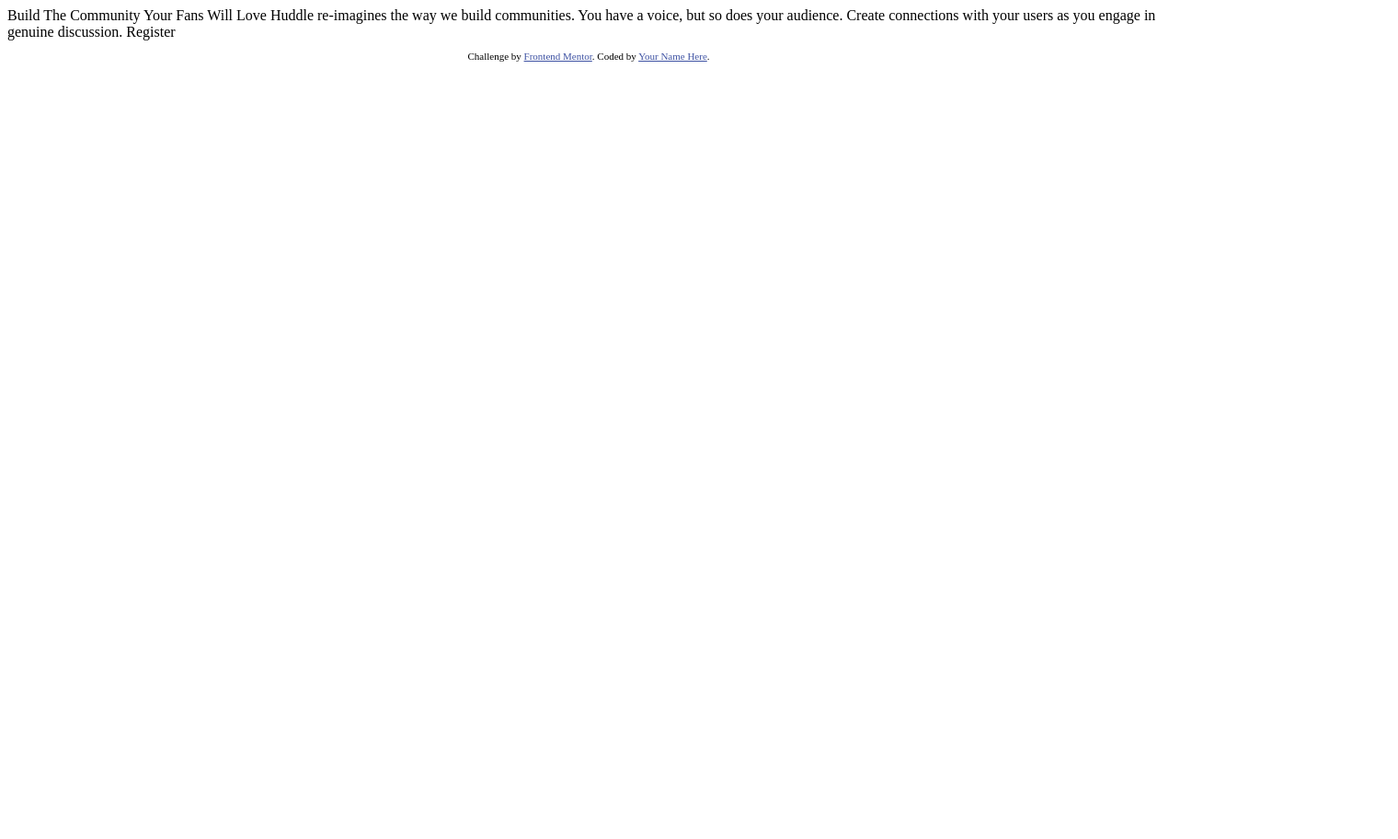
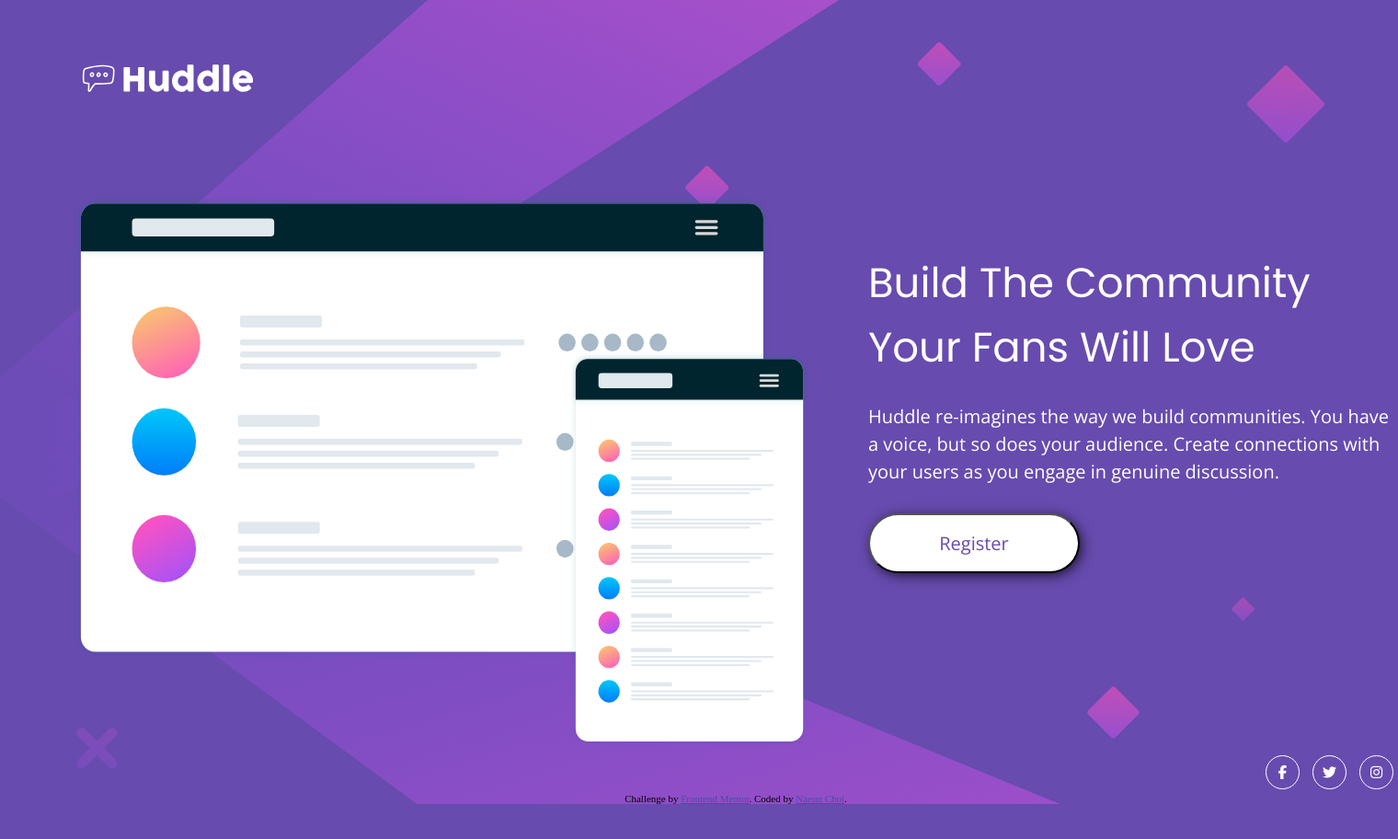
Before and after one commit to naeun0875/frontendmentor, a plain HTML site: page huddle-landing-page-with-single-introductory-section-master/index.html in a window 1280 px wide. Shown: the whole page at 92% size, 1520 px wide, since content can reach past the window. Before the commit the page ends 800 px from the top, so only its background shows below. Drawn offline with nearby package versions, Linux system fonts and the light colour scheme.

Commit message:
Solution1

```diff
--- a/huddle-landing-page-with-single-introductory-section-master/index.html
+++ b/huddle-landing-page-with-single-introductory-section-master/index.html
@@ -1,32 +1,56 @@
 <!DOCTYPE html>
 <html lang="en">
   <head>
-  <meta charset="UTF-8">
-  <meta name="viewport" content="width=device-width, initial-scale=1.0"> <!-- displays site properly based on user's device -->
+    <meta charset="UTF-8" />
+    <meta name="viewport" content="width=device-width, initial-scale=1.0" />
+    <!-- displays site properly based on user's device -->
 
-  <link rel="icon" type="image/png" sizes="32x32" href="./images/favicon-32x32.png">
+    <link rel="icon" type="image/png" sizes="32x32" href="./images/favicon-32x32.png" />
 
     <title>Frontend Mentor | Huddle landing page with single introductory section</title>
-
-  <!-- Feel free to remove these styles or customise in your own stylesheet 👍 -->
-  <style>
-    .attribution { font-size: 11px; text-align: center; }
-    .attribution a { color: hsl(228, 45%, 44%); }
-  </style>
+    <meta name="author" content="Naeun Choi" />
+    <!-- Reset css -->
+    <link rel="stylesheet" href="reset-css.css" />
+    <!-- Font awesome -->
+    <script src="https://kit.fontawesome.com/84f4936758.js" crossorigin="anonymous"></script>
+    <!-- Google fonts -->
+    <link rel="preconnect" href="https://fonts.googleapis.com" />
+    <link rel="preconnect" href="https://fonts.gstatic.com" crossorigin />
+    <link
+      href="https://fonts.googleapis.com/css2?family=Open+Sans&family=Poppins:wght@400;600&display=swap"
+      rel="stylesheet"
+    />
+    <!-- Css -->
+    <link rel="stylesheet" href="style.css" />
   </head>
   <body>
-
-  Build The Community Your Fans Will Love
-
-  Huddle re-imagines the way we build communities. You have a voice, but so does your audience.
-  Create connections with your users as you engage in genuine discussion.
-
-  Register
-
-  <footer>
-    <p class="attribution">
-      Challenge by <a href="https://www.frontendmentor.io?ref=challenge" target="_blank">Frontend Mentor</a>.
-      Coded by <a href="#">Your Name Here</a>.
+    <header id="header">
+      <img class="header__logo" src="images/logo.svg" alt="Huddle" />
+    </header>
+    <main id="main">
+      <div class="main__left">
+        <img class="main__img" src="images/illustration-mockups.svg" alt="illustration-mockups" />
+      </div>
+      <div class="main__right">
+        <h1 class="main__title">Build The Community Your Fans Will Love</h1>
+        <h2 class="main__content">
+          Huddle re-imagines the way we build communities. You have a voice, but so does your audience. Create
+          connections with your users as you engage in genuine discussion.
+        </h2>
+        <button class="main__register-btn">Register</button>
+      </div>
+    </main>
+    <footer id="footer">
+      <p class="footer__sns">
+        <i class="fa-brands fa-facebook-f"></i>
+        <i class="fa-brands fa-twitter"></i>
+        <i class="fa-brands fa-instagram"></i>
+      </p>
+      <p class="footer__attribution">
+        <span>Challenge by</span>
+        <a href="https://www.frontendmentor.io?ref=challenge" target="_blank">Frontend Mentor</a>.
+        <span>Coded by</span>
+        <a href="#">Naeun Choi</a>.
       </p>
     </footer>
   </body>
--- /dev/null
+++ b/huddle-landing-page-with-single-introductory-section-master/reset-css.css
@@ -0,0 +1,125 @@
+/* Reset css */
+html,
+body,
+div,
+span,
+applet,
+object,
+iframe,
+h1,
+h2,
+h3,
+h4,
+h5,
+h6,
+p,
+blockquote,
+pre,
+a,
+abbr,
+acronym,
+address,
+big,
+cite,
+code,
+del,
+dfn,
+em,
+img,
+ins,
+kbd,
+q,
+s,
+samp,
+small,
+strike,
+strong,
+sub,
+sup,
+tt,
+var,
+b,
+u,
+i,
+center,
+dl,
+dt,
+dd,
+ol,
+ul,
+li,
+fieldset,
+form,
+label,
+legend,
+table,
+caption,
+tbody,
+tfoot,
+thead,
+tr,
+th,
+td,
+article,
+aside,
+canvas,
+details,
+embed,
+figure,
+figcaption,
+footer,
+header,
+hgroup,
+menu,
+nav,
+output,
+ruby,
+section,
+summary,
+time,
+mark,
+audio,
+video {
+  margin: 0;
+  padding: 0;
+  border: 0;
+  font-size: 100%;
+  font: inherit;
+  vertical-align: baseline;
+}
+/* HTML5 display-role reset for older browsers */
+article,
+aside,
+details,
+figcaption,
+figure,
+footer,
+header,
+hgroup,
+menu,
+nav,
+section {
+  display: block;
+}
+body {
+  line-height: 1;
+}
+ol,
+ul {
+  list-style: none;
+}
+blockquote,
+q {
+  quotes: none;
+}
+blockquote:before,
+blockquote:after,
+q:before,
+q:after {
+  content: '';
+  content: none;
+}
+table {
+  border-collapse: collapse;
+  border-spacing: 0;
+}
--- /dev/null
+++ b/huddle-landing-page-with-single-introductory-section-master/style.css
@@ -0,0 +1,198 @@
+:root {
+  /* Color */
+  --color-white: #fff;
+  --color-violet: hsl(257, 40%, 49%);
+  --color-magenta: hsl(300, 69%, 71%);
+
+  /* Font family*/
+  --font-headings: 'Poppins', sans-serif;
+  --font-body: 'Open Sans', sans-serif;
+
+  /* Font weight */
+  --weight-regular: 400;
+  --weight-semi-bold: 600;
+}
+
+body {
+  width: 1440px;
+  background-image: url('images/bg-desktop.svg');
+  background-attachment: fixed;
+  background-size: 1440px;
+  background-repeat: no-repeat;
+  background-color: var(--color-violet);
+  margin: 60px 80px;
+}
+
+#header {
+  margin-bottom: 100px;
+}
+
+.header__logo {
+  width: 200px;
+  height: 50px;
+}
+
+#main {
+  display: flex;
+  width: 1440px;
+}
+
+.main__left {
+  flex-basis: 60%;
+}
+
+.main__img {
+  width: 800px;
+  height: 600px;
+}
+
+.main__right {
+  flex-basis: 40%;
+}
+
+.navbar__title {
+  font-family: var(--font-headings);
+  font-weight: var(--weight-semi-bold);
+}
+
+.main__title {
+  color: var(--color-white);
+  font-family: var(--font-headings);
+  font-weight: var(--weight-regular);
+  font-size: 45px;
+  line-height: 70px;
+  margin: 60px 0 25px;
+}
+
+.main__content {
+  color: var(--color-white);
+  font-family: var(--font-body);
+  font-weight: var(--weight-regular);
+  font-size: 20px;
+  line-height: 30px;
+}
+
+.main__register-btn {
+  color: var(--color-violet);
+  background-color: var(--color-white);
+  width: 230px;
+  height: 65px;
+  font-family: var(--font-body);
+  font-weight: var(--weight-regular);
+  font-size: 20px;
+  margin: 30px 0;
+  border-radius: 50px;
+  box-shadow: 3px 3px 16px -3px #000000;
+}
+
+.main__register-btn:hover {
+  color: var(--color-white);
+  background-color: var(--color-magenta);
+}
+
+.footer__sns {
+  text-align: right;
+}
+
+.fa-brands {
+  color: var(--color-white);
+  font-size: 15px;
+  border: 1px solid var(--color-white);
+  border-radius: 50%;
+  width: 35px;
+  height: 35px;
+  margin: 5px;
+  text-align: center;
+  line-height: 35px;
+}
+
+.fa-brands:hover {
+  color: var(--color-magenta);
+  border: 1px solid var(--color-magenta);
+}
+
+.footer__attribution {
+  font-size: 11px;
+  text-align: center;
+}
+
+.footer__attribution a {
+  color: hsl(228, 45%, 44%);
+}
+
+@media screen and (max-width: 375px) {
+  body {
+    width: 375px;
+    margin: 30px;
+    background-image: url('images/bg-mobile.svg');
+    background-size: 360px 320px;
+  }
+
+  #header {
+    margin-bottom: 40px;
+  }
+
+  .header__logo {
+    width: 120px;
+    height: 30px;
+  }
+
+  #main {
+    width: 345px;
+    flex-direction: column;
+  }
+
+  .main__left {
+    text-align: left;
+  }
+
+  .main__img {
+    width: 295px;
+    height: 190px;
+  }
+
+  .main__right {
+    text-align: center;
+    width: 280px;
+  }
+
+  .main__title {
+    font-size: 22px;
+    line-height: 25px;
+    margin: 50px 20px 20px;
+    width: 255px;
+  }
+
+  .main__content {
+    font-size: 15px;
+    line-height: 20px;
+    width: 280px;
+  }
+
+  .main__register-btn {
+    color: var(--color-violet);
+    background-color: var(--color-white);
+    width: 180px;
+    height: 38px;
+    font-family: var(--font-body);
+    font-weight: var(--weight-regular);
+    font-size: 12px;
+    margin: 20px 0;
+    border-radius: 50px;
+    box-shadow: 3px 3px 16px -3px #000000;
+  }
+
+  .footer__sns {
+    text-align: center;
+    margin-top: 30px;
+    width: 280px;
+  }
+
+  .fa-brands {
+    font-size: 10px;
+    width: 25px;
+    height: 25px;
+    margin: 5px;
+    line-height: 25px;
+  }
+}
```
Also changed, not shown: 1 other file. Lines whose indentation alone changed are shown as unchanged.
